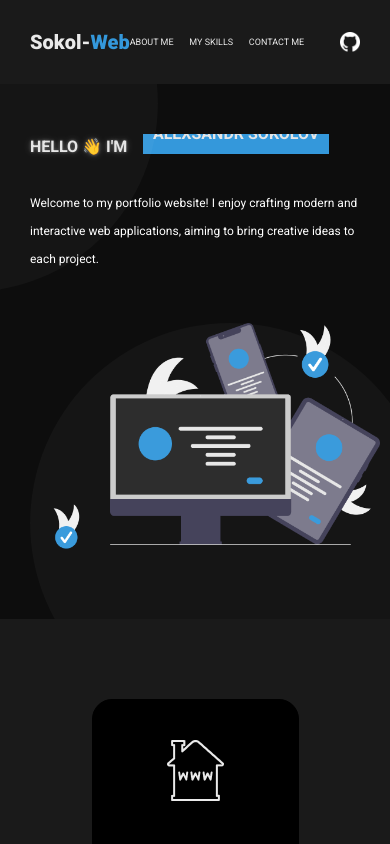
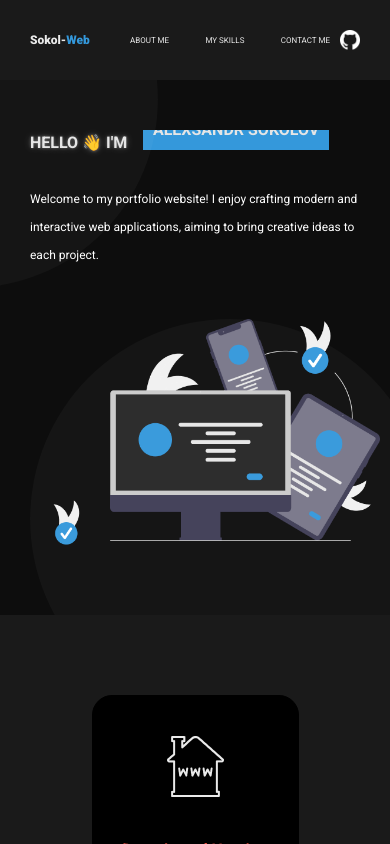
Before and after one commit to 1urt3t/sokol-web, a React (Create React App) app: page / in a window 390 px wide. Shown: the top 844 px of the page. Built offline with nearby package versions, Linux system fonts and the light colour scheme; the HTML template or start-up script is replaced by a standard one.

Commit message:
Rus Leng Fix

```diff
--- a/src/style.css
+++ b/src/style.css
@@ -48,7 +48,7 @@ body {
   line-height: normal;
 }
 .header__links {
-  width: 412px;
+  width: 400px;
   display: flex;
   justify-content: space-between;
   align-items: center;
@@ -79,7 +79,7 @@ body {
   text-transform: uppercase;
 }
 .header__github {
-  width: 180px;
+  width: 130px;
 }
 .header__github img {
   float: right;
@@ -460,8 +460,15 @@ body {
   /* --------------------------------- */
   /* 01-header */
   /* --------------------------------- */
+  .header__logo {
+    font-size: 30px;
+    width: 180px;
+  }
+  .header__logo span {
+    font-size: 30px;
+  }
   .header__links {
-      width: 380px;
+      width: 401px;
       display: flex;
       justify-content: space-between;
   }
@@ -568,11 +575,11 @@ body {
   /* 01-header */
   /* --------------------------------- */
   .header__logo {
-      font-size: 30px;
+      font-size: 25px;
       width: 130px;
   }
   .header__logo span {
-    font-size: 30px;
+    font-size: 25px;
   }
   .header__links {
       width: 350px;
@@ -584,7 +591,7 @@ body {
       font-size: 14px;
   }
   .header__github {
-      width: 130px;
+      width: 70px;
   }
   .header__github img {
       width: 30px;
@@ -703,10 +710,10 @@ body {
   /* --------------------------------- */
   .header__logo {
     width: 130px;
-    font-size: 24px;
+    font-size: 18px;
   }
   .header__logo span {
-    font-size: 24px;
+    font-size: 18px;
   }
   .header__links {
       width: 250px;
@@ -718,7 +725,7 @@ body {
       font-size: 10px;
   }
   .header__github {
-      width: 130px;
+      width: 70px;
   }
   .header__github img {
       width: 25px;
@@ -798,26 +805,26 @@ body {
   /* 01-header */
   /* --------------------------------- */
   .header__logo {
-    width: 130px;
-    font-size: 20px;
+    width: 100px;
+    font-size: 12px;
   }
   .header__logo span {
-    font-size: 20px;
+    font-size: 12px;
   }
   .header__links {
-    width: 250px;
+    width: 200px;
     display: flex;
     justify-content: space-between;
     align-items: center;
   }
   .header__link a {
-    font-size: 9px;
+    font-size: 8px;
   }
   .header__link a:hover {
-      font-size: 9px;
+      font-size: 8px;
   }
   .header__github {
-    width: 80px;
+    width: 30px;
   }
   .header__github img {
     width: 20px;
```
